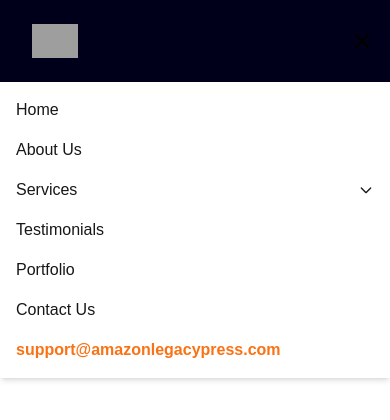
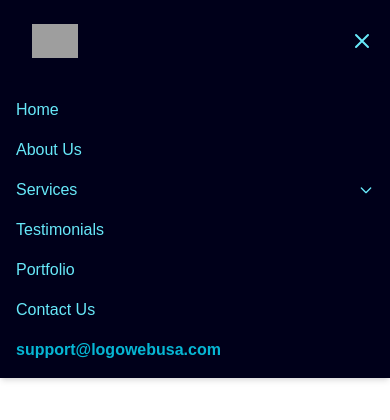
Before and after one commit to haseebx16/logoweb, a Next.js app: page / in a window 390 px wide. Both pictures are taken after a click on the button 362 px from the left and 41 px from the top of the page. Shown: the top 420 px of the page. Built offline with nearby package versions, Linux system fonts and the light colour scheme; grey boxes are pictures that could not be loaded.

Commit message:
Update Header.jsx

```diff
--- a/app/Components/Header.jsx
+++ b/app/Components/Header.jsx
@@ -105,7 +105,7 @@ export default function Header() {
           </div>
 
           {/* Mobile Menu Button */}
-          <div className="md:hidden text-black ml-auto">
+          <div className="md:hidden text-cyan-300 ml-auto">
             <button
               className="p-2"
               onClick={() => setIsMenuOpen(!isMenuOpen)}
@@ -122,18 +122,18 @@ export default function Header() {
         </div>
 
         {/* Mobile Menu */}
-        <div className={`${isMenuOpen ? 'block' : 'hidden'} md:hidden absolute top-full left-0 right-0 bg-white shadow-md`}>
+        <div className={`${isMenuOpen ? 'block' : 'hidden'} md:hidden absolute top-full left-0 right-0 bg-background shadow-md`}>
           <div className="flex flex-col p-4 space-y-4">
-            <Link href="/" className="nav-link">
+            <Link href="/" className="nav-link text-cyan-300">
               Home
             </Link>
-            <Link href="/about" className="nav-link">
+            <Link href="/about" className="nav-link text-cyan-300">
               About Us
             </Link>
             <div>
               <button
                 onClick={() => setIsServicesOpen(!isServicesOpen)}
-                className="nav-link w-full text-left flex items-center justify-between"
+                className="nav-link w-full text-left text-cyan-300 flex items-center justify-between"
               >
                 Services
                 <svg className={`w-4 h-4 transform ${isServicesOpen ? 'rotate-180' : ''}`} fill="none" stroke="currentColor" viewBox="0 0 24 24">
@@ -146,7 +146,7 @@ export default function Header() {
                     <Link
                       key={index}
                       href={`/services/${service.toLowerCase().replace(/\s+/g, '')}`}
-                      className="block py-1 text-sm text-gray-600 hover:text-orange-500"
+                      className="block py-1 text-sm text-cyan-300 hover:text-orange-500"
                     >
                       {service}
                     </Link>
@@ -154,17 +154,17 @@ export default function Header() {
                 </div>
               )}
             </div>
-            <Link href="/testimonials" className="nav-link">
+            <Link href="/testimonials" className="nav-link text-cyan-300">
               Testimonials
             </Link>
-            <Link href="/portfolio" className="nav-link">
+            <Link href="/portfolio" className="nav-link text-cyan-300">
               Portfolio
             </Link>
-            <Link href="/contact" className="nav-link">
+            <Link href="/contact" className="nav-link text-cyan-300">
               Contact Us
             </Link>
-            <a href='mailto:support@amazonlegacypress.com' className="font-oswald text-orange-500 font-bold">
-              support@amazonlegacypress.com
+            <a href='mailto:support@amazonlegacypress.com' className="font-oswald text-cyan-500 font-bold">
+              support@logowebusa.com
             </a>
           </div>
         </div>
```
